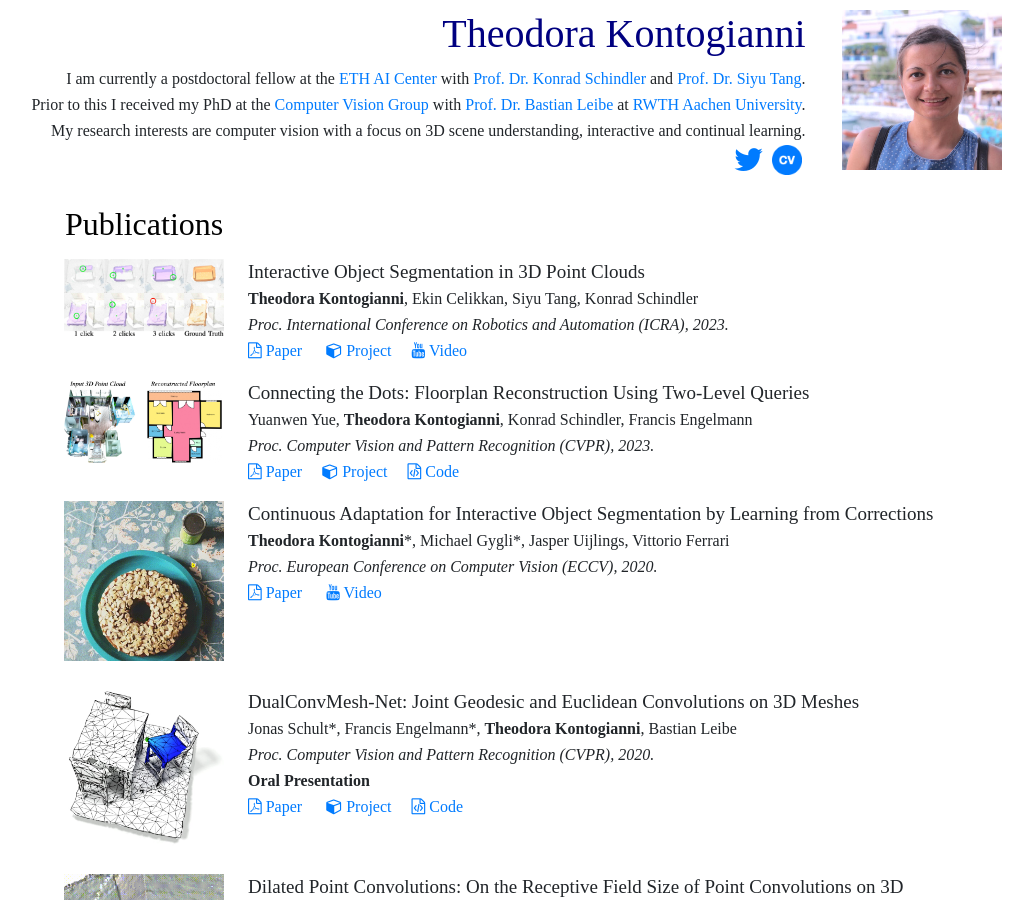
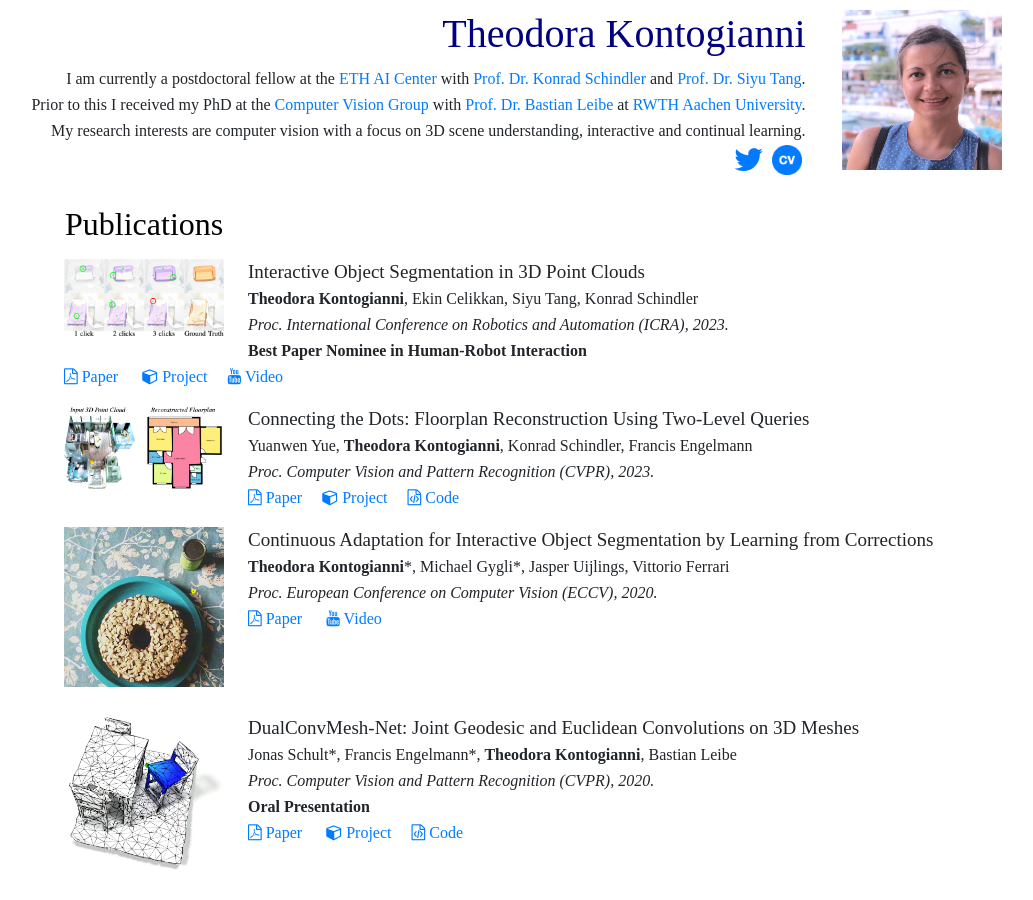
Before and after one commit to theodorakontogianni/theodorakontogianni.github.io, a Jekyll site: the page index.html, which Jekyll copies as it is, in a window 1280 px wide and 900 px high. Shown: the whole window, without its empty margins (136-1169 px from the left). Built offline with Jekyll 4.4.1, drawn with Linux system fonts in a browser that asks for light colours; a style sheet for code colours, icons or effects is not loaded.

Commit message:
best paper

```diff
--- a/index.html
+++ b/index.html
@@ -93,6 +93,7 @@
         <span class="p-authors"><b>Theodora Kontogianni</b>, Ekin Celikkan, Siyu Tang, Konrad Schindler</span></br>
         <span class="p-conference">Proc. International Conference on Robotics and Automation (ICRA), 2023.
 </span></br>
+        <b>Best Paper Nominee in Human-Robot Interaction</b></br>
         <a class="mr-3" target="_blank" href="https://arxiv.org/pdf/2204.07183.pdf"><i class="fa fa-file-pdf-o"></i> Paper</a>&nbsp;
         <a class="mr-3" target="_blank" href="https://theodorakontogianni.github.io/InterObject3D/"><i class="fa fa-cube"></i> Project</a>
         <a class="mr-3" target="_blank" href="https://www.youtube.com/watch?v=kpB4eqfu9bI"><i class="fa fa-youtube"></i> Video</a>
```
